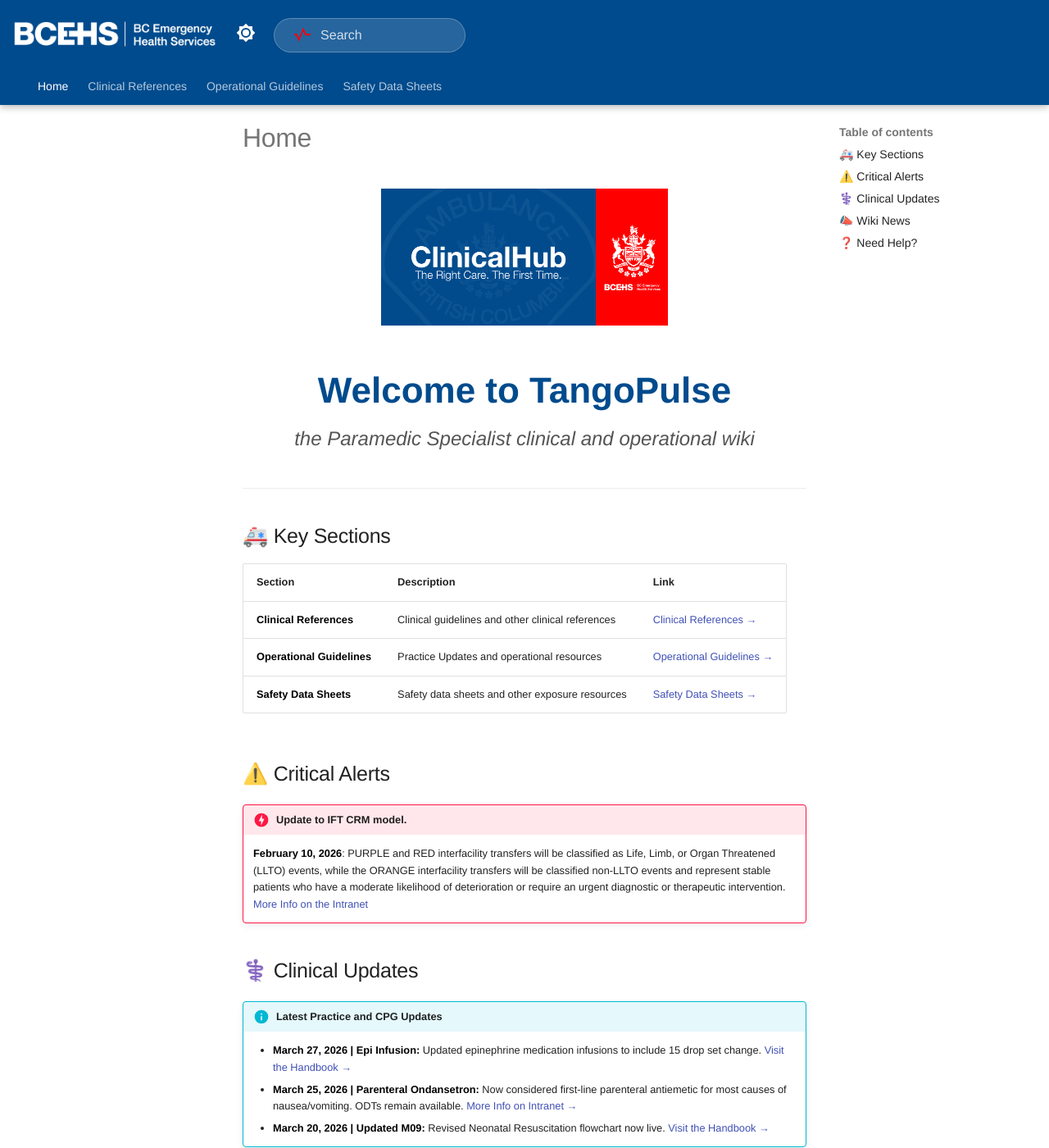
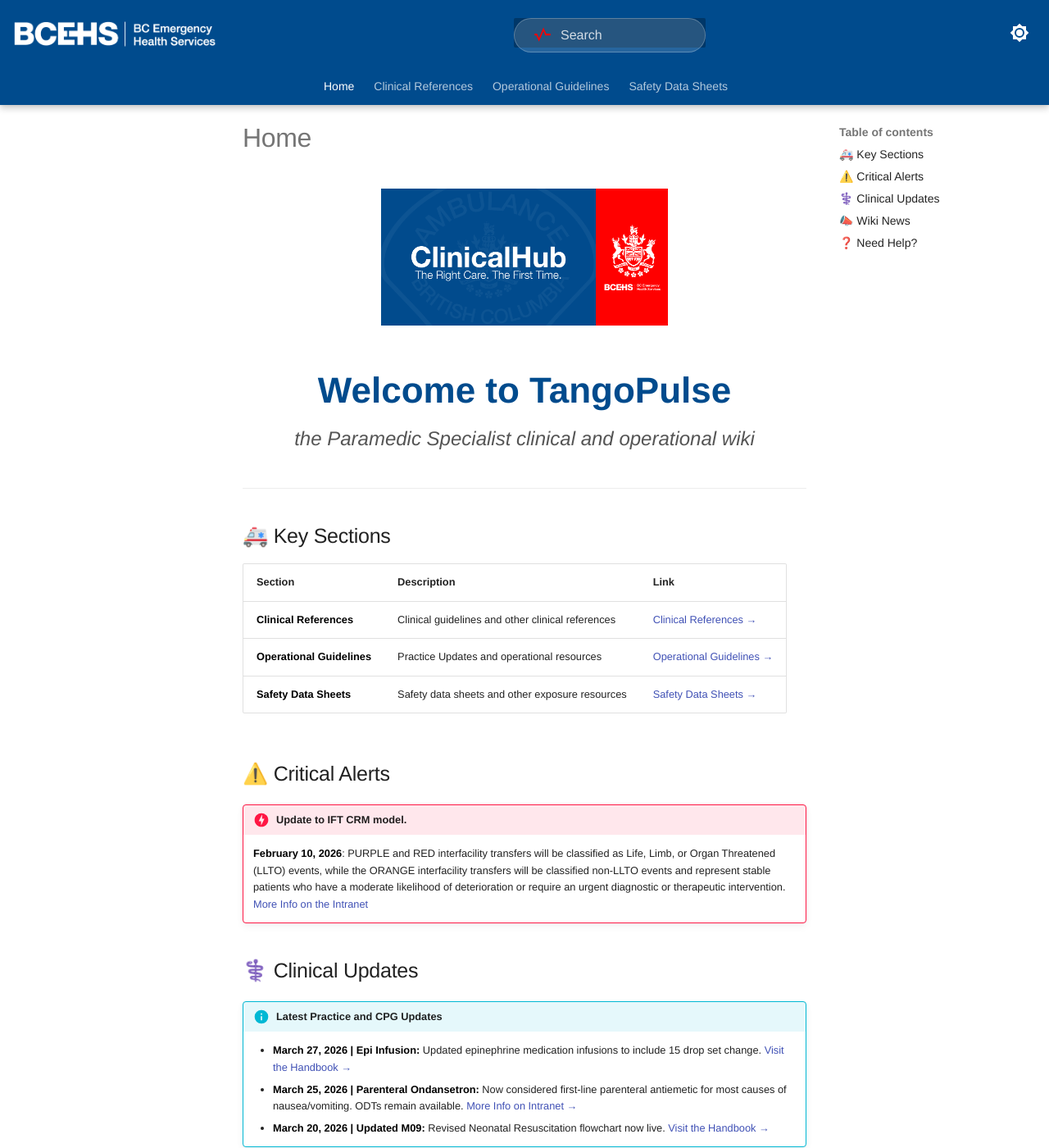
Before and after one commit to bcehsclinicalhub/TangoBot, an MkDocs documentation site: the page built from docs/index.md, in a window 1280 px wide and 1400 px high. Shown: the whole window at 82% size. Built offline with MkDocs 1.6.1 and Material for MkDocs 9.7.7, drawn with Linux system fonts in a browser that asks for light colours.

Commit message:
Update Rescource landing page

```diff
--- a/docs/stylesheets/extra.css
+++ b/docs/stylesheets/extra.css
@@ -45,22 +45,43 @@
 }
 
 /* ------------------------------------------------ */
-/* 3. SEARCH BAR POSITION (RIGHT SIDE)              */
+/* 3. HEADER LAYOUT FIX (RIGHT ALIGN SEARCH + TOGGLE) */
 /* ------------------------------------------------ */
 
-.md-header__search {
-
-margin-left: auto !important;
-margin-right: 12px !important;
-
-width: 340px !important;
+.md-header__inner {
+  display: flex !important;
+  align-items: center !important;
+  justify-content: space-between !important;
 }
 
-/* remove default white search box */
+/* push everything right of logo */
+.md-header__title {
+  display: none !important;
+}
 
-.md-search__form {
-background: transparent !important;
-box-shadow: none !important;
+/* group right-side controls */
+.md-header__option,
+.md-header__search {
+  order: 3;
+}
+
+/* ensure search stays right */
+.md-header__search {
+  margin-left: auto !important;
+  margin-right: 10px !important;
+  width: 320px !important;
+}
+
+/* dark mode toggle spacing */
+.md-header__option {
+  margin-left: 8px !important;
+  margin-right: 8px !important;
+}
+
+/* ensure nav tabs stay left */
+.md-tabs {
+  display: flex !important;
+  justify-content: flex-start !important;
 }
 
 /* ------------------------------------------------ */
@@ -95,13 +116,6 @@
 box-shadow: 0 0 6px rgba(255,255,255,0.35) !important;
 }
 
-/* ------------------------------------------------ */
-/* 5. DARK MODE BUTTON POSITION                     */
-/* ------------------------------------------------ */
-
-.md-header__option {
-margin-right: 10px !important;
-}
 
 /* ------------------------------------------------ */
 /* 6. ECG SEARCH ICON                               */
```
